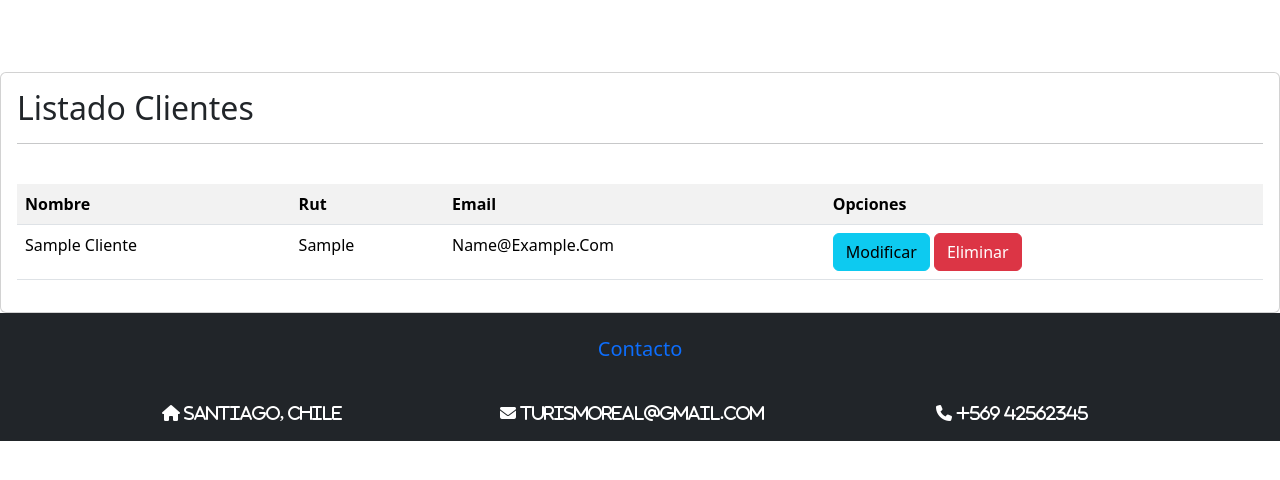
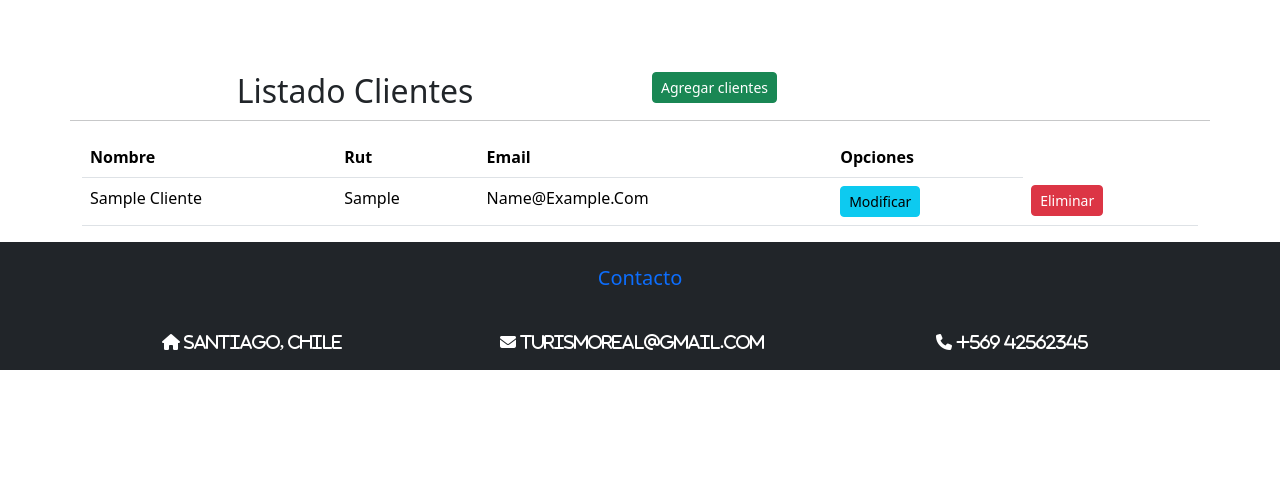
Before and after one commit to aparicionm/turismoreal, a Django app: page /listar-Clientes/ in a window 1280 px wide. Shown: the part 197-677 px from the top of the page. Run offline with Django 3.2, Linux system fonts and the light colour scheme; tables that the repository leaves empty hold one stand-in row (Sample ...); some libraries are stand-ins or nearby versions.

Commit message:
falta el puro fabi

```diff
--- a/app/forms.py
+++ b/app/forms.py
@@ -7,6 +7,9 @@ from django.forms import ValidationError
 
 
 class ClientesForm(forms.ModelForm):
+    nombre_cliente = forms.CharField(widget=forms.TextInput(attrs={"class":"form-control mb-3"}))
+    rut_cliente = forms.CharField(widget=forms.TextInput(attrs={"class":"form-control mb-3"}))
+    email_cliente = forms.CharField(widget=forms.TextInput(attrs={"class":"form-control mb-3"}))
 
     class Meta:
         model = Clientes
--- a/app/templates/app/Clientes/listar.html
+++ b/app/templates/app/Clientes/listar.html
@@ -1,49 +1,51 @@
 {% extends 'app/base.html' %}
 {% block contenido %}
-
 {% load humanize %}
 <br><br>
 
-<div class="card">
-    <div class="card-body">
+<div class="container">
+    <div class="row">
+        <div class="col-6 text-center">
             <h2>Listado Clientes</h2>
-        <hr>
-        <br>
-        <table class="table table-striped talbe-hover table-responsive-sm">
-
+        </div>
+        <div class="col-6">
+            <a href="{% url 'agregar_Clientes' %}" class="btn btn-success btn-sm">Agregar clientes</a>
+        </div>
+        <br><br><hr>
+    </div>
+    <div class="row">
+        <div class="col-12">
+            <div class="table-responsive">
+                <table class="table align-middle">
+                  <thead>
                     <tr>
-
                         <th>Nombre</th>
                         <th>Rut</th>
                         <th>Email</th>
                         <th>Opciones</th>
+                    </tr>
+                  </thead>
 
+                  <tbody>
+                    {% for p in cliente %}
+                    <tr>
+                        <td class="align-top">{{ p.nombre_cliente | title }}</td>
+                        <td class="align-top">{{ p.rut_cliente | title }}</td>
+                        <td class="align-top">{{ p.email_cliente | title }}</td>
+                        <td class="align-top"><a href="{% url 'modificar_Clientes' p.id %}" class="btn btn-info btn-sm">Modificar</a></td>
+                        <td class="align-top"><a href="{%  url 'eliminar_Clientes' p.id %}" class="btn btn-danger btn-sm">Eliminar</a></td>
                     </tr>
-
-              {% for p in cliente %}
-
-                    <tr>
-
-                        <td>{{ p.nombre_cliente | title }}</td>
-                        <td>{{ p.rut_cliente | title }}</td>
-                        <td>{{ p.email_cliente | title }}</td>
-                        <td>
-                            <a href="{% url 'modificar_Clientes' p.id %}" class="btn btn-info">Modificar</a>
-                            <a href="{%  url 'eliminar_Clientes' p.id %}" class="btn btn-danger">Eliminar</a>
-                        </td>
-
-                    </tr>
-
-
-
-
                     {% endfor %}
-
+                  </tbody>
                 </table>
+                <div>
+                    {% include 'app/paginator.html' %}
+                  </div>
+              </div>
+        </div>
     </div>
 </div>
 
 
 
-
 {% endblock %}
--- a/app/templates/app/Departamento/agregar.html
+++ b/app/templates/app/Departamento/agregar.html
@@ -12,7 +12,7 @@
                     {% csrf_token %}
                     {{ form }}
                     <div class="d-flex justify-content-end">
-                        <input type="reset" value="Cancelar" class="btn btn-secondary">&nbsp;
+                        <input type="reset" value="Borrar" class="btn btn-secondary">&nbsp;
                         <input type="submit" value="Guardar" class="btn btn-primary">
                     </div>
                     {{ mensaje }}
```
Also changed, not shown: app/templates/app/Clientes/agregar.html (+13 -30 lines). Lines whose indentation alone changed are shown as unchanged.
